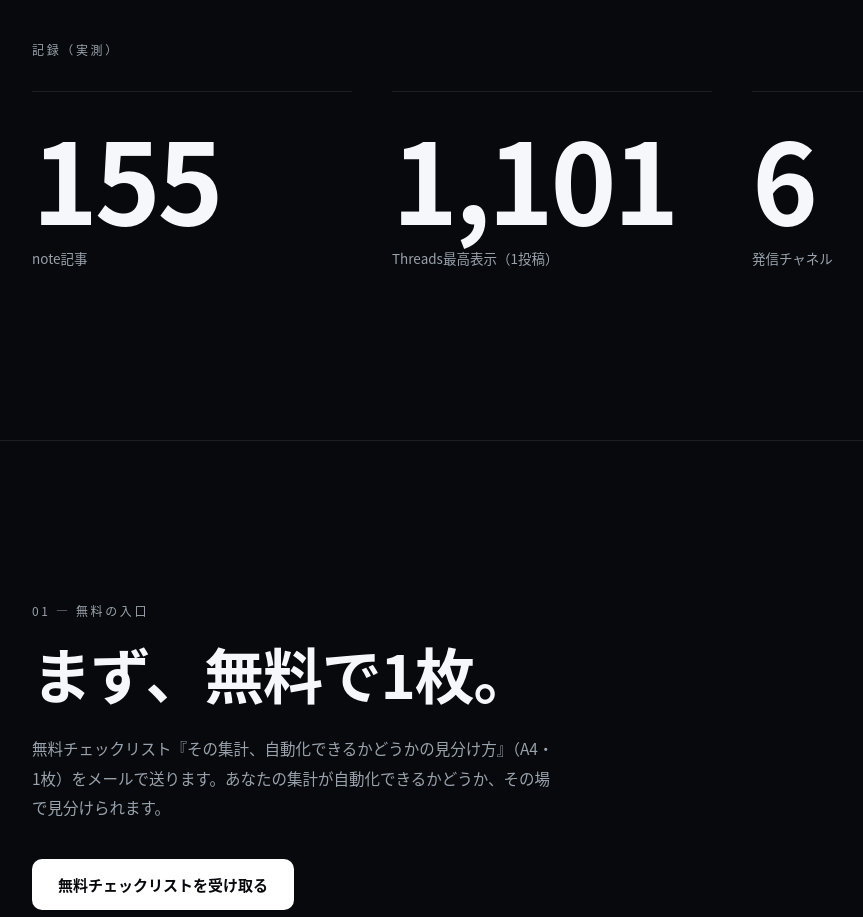
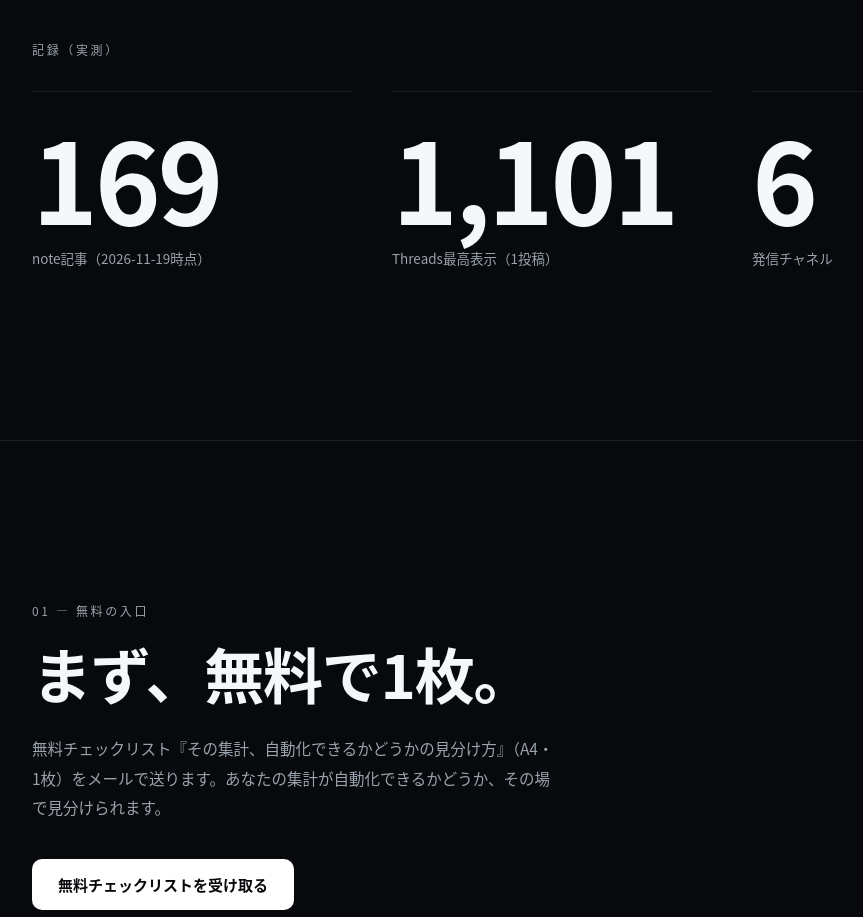
Before and after one commit to aoashi/aoashi.github.io, a plain HTML site: page index.html in a window 1280 px wide. Shown: the part 1520-2437 px from the top of the page, without its empty margins (88-951 px from the left). Drawn offline with Linux system fonts and the light colour scheme.

Commit message:
Fix note article count to 169 (2026-11-19)

```diff
--- a/index.html
+++ b/index.html
@@ -185,7 +185,7 @@
     <div class="wrap">
       <span class="label rv">記録（実測）</span>
       <ul class="stats">
-        <li class="rv"><span class="n">155</span><span class="l">note記事</span></li>
+        <li class="rv"><span class="n">169</span><span class="l">note記事（2026-11-19時点）</span></li>
         <li class="rv"><span class="n">1,101</span><span class="l">Threads最高表示（1投稿）</span></li>
         <li class="rv"><span class="n">6</span><span class="l">発信チャネル</span></li>
       </ul>
```
